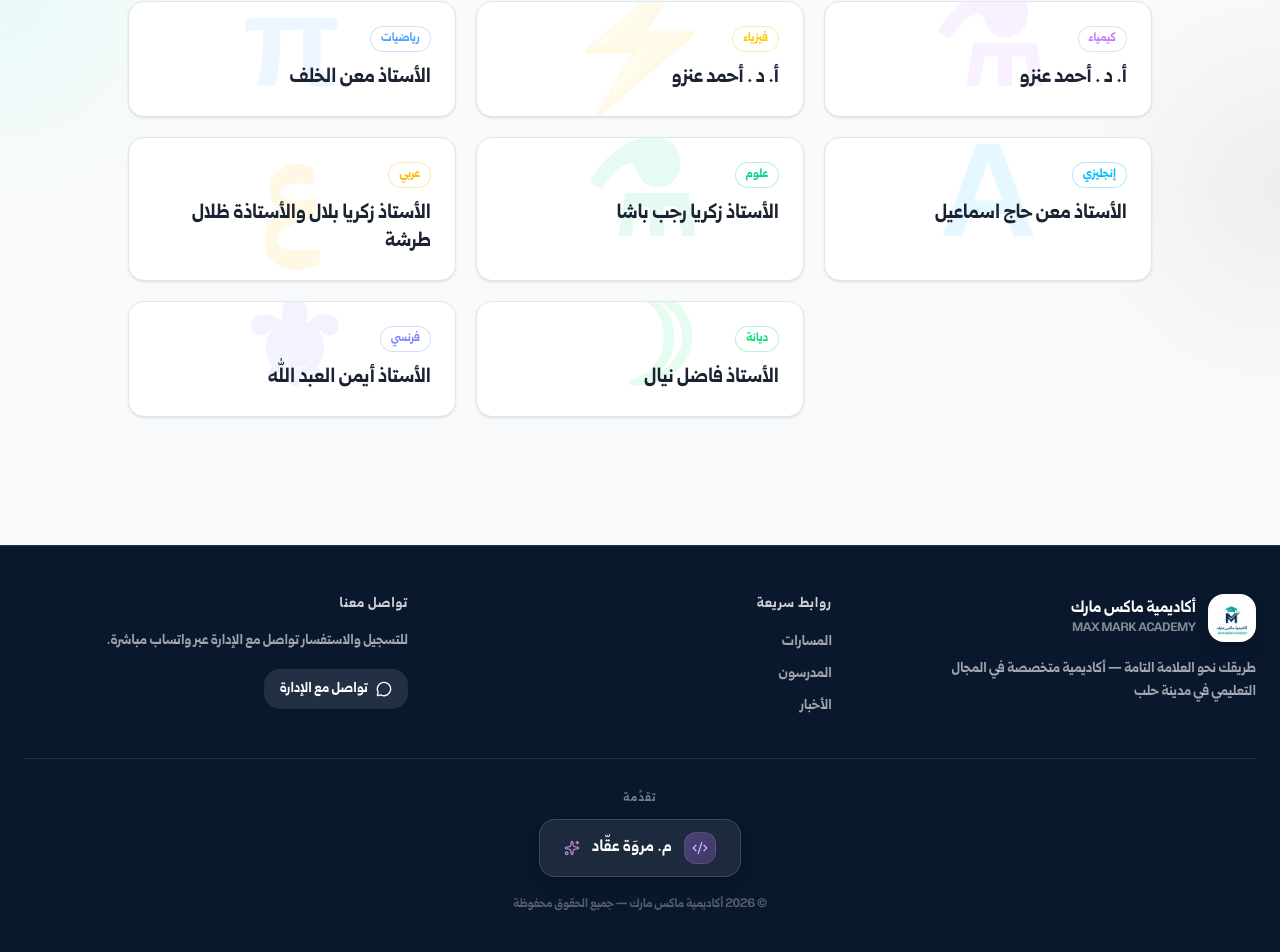
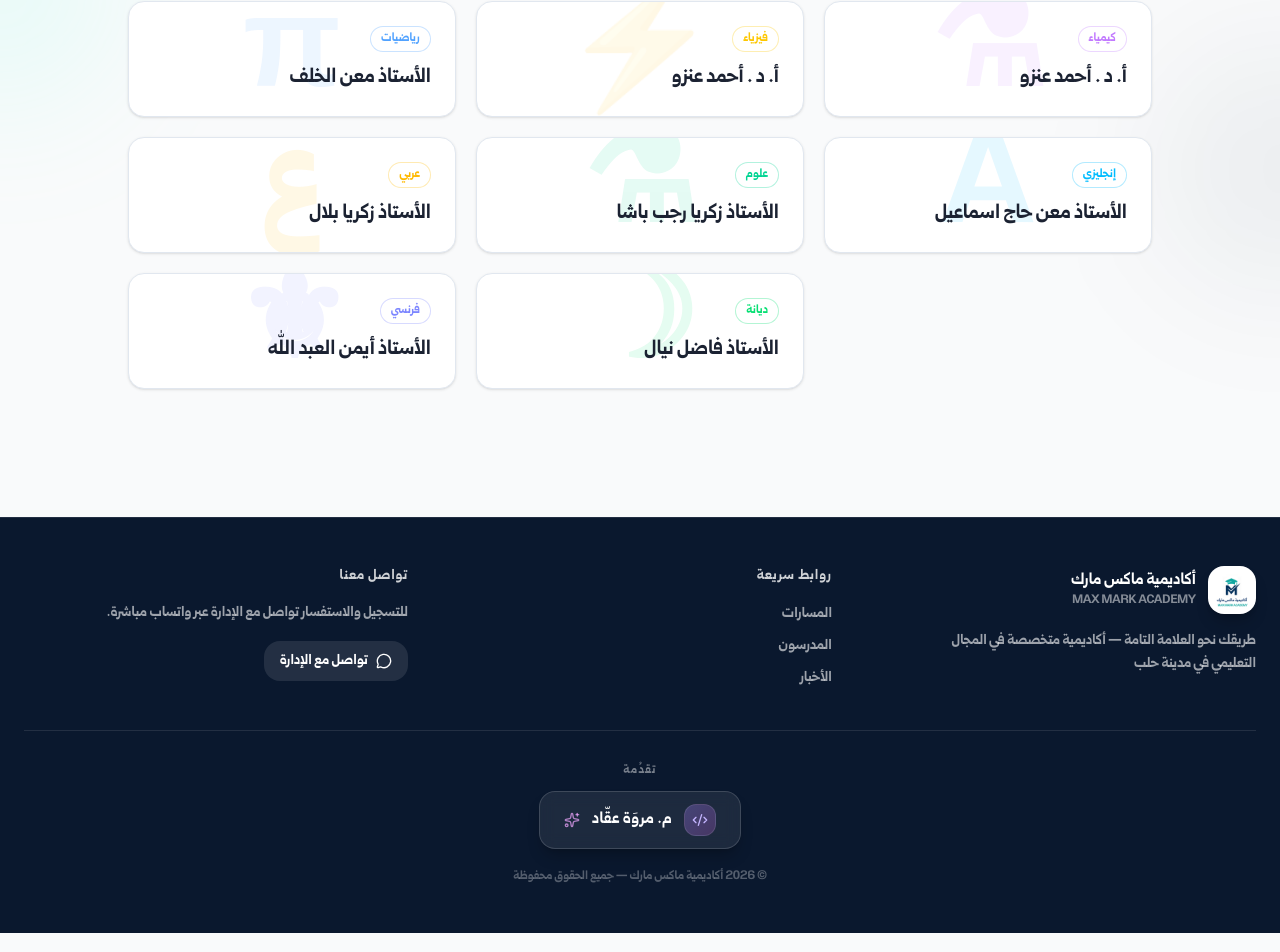
Before and after one commit to 15coder/MX-ACADEMY, a React (Vite) app: page / in a window 1280 px wide. Shown: the part 2857-3809 px from the top of the page. Built offline with nearby package versions, Linux system fonts and the light colour scheme.

Commit message:
حذف ظلال طرشة من قائمة المدرسين

```diff
--- a/src/components/home/teachers.tsx
+++ b/src/components/home/teachers.tsx
@@ -31,7 +31,7 @@ const teachersData: { ninth: Teacher[]; scientific: Teacher[] } = {
     { subject: "رياضيات", name: "معن الخلف" },
     { subject: "فيزياء",  name: "أحمد عنزو", title: "أ. د ." },
     { subject: "كيمياء",  name: "أحمد عنزو", title: "أ. د ." },
-    { subject: "عربي",    name: "زكريا بلال والأستاذة ظلال طرشة" },
+    { subject: "عربي",    name: "زكريا بلال" },
     { subject: "علوم",    name: "زكريا رجب باشا" },
     { subject: "إنجليزي", name: "معن حاج اسماعيل" },
     { subject: "فرنسي",   name: "أيمن العبد الله" },
```
